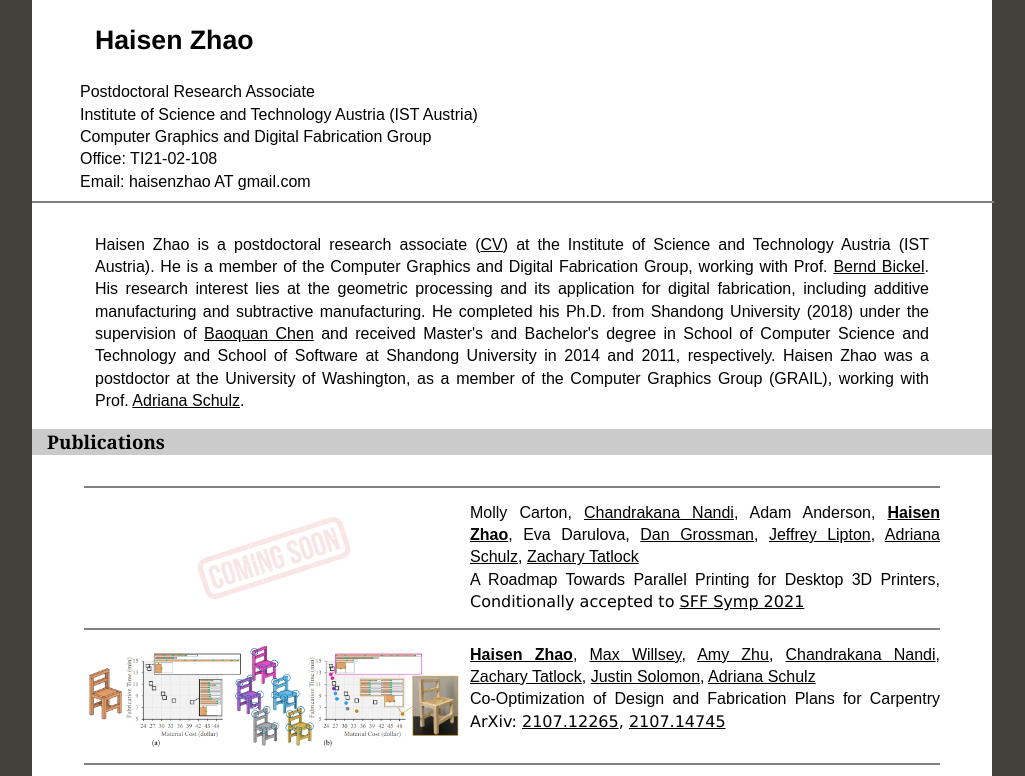
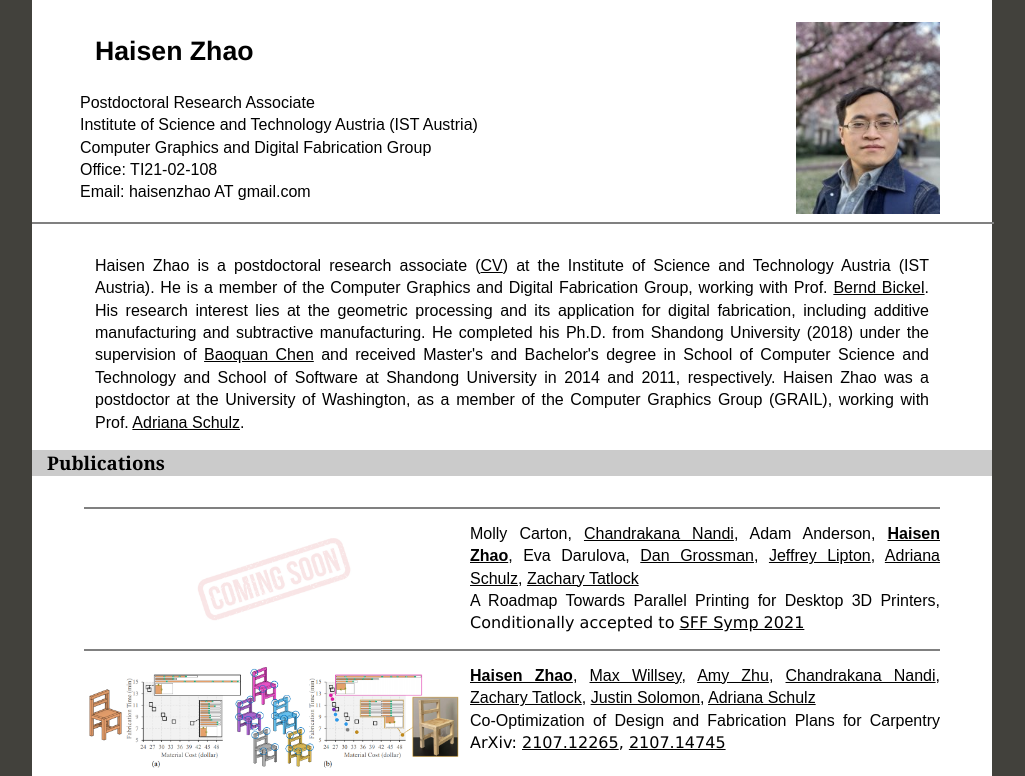
Before and after one commit to zmzhang0/haisenzhao.github.io, a plain HTML site: page index.html in a window 1280 px wide. Shown: the top 776 px of the page, without its empty margins (128-1153 px from the left). Drawn offline with Linux system fonts and the light colour scheme.

Commit message:
Update index.html

```diff
--- a/index.html
+++ b/index.html
@@ -142,7 +142,7 @@ Office: TI21-02-108 <br>
 
 <span style="font-weight: normal;">Email: haisenzhao AT</span><span style="font-weight: normal;"> gmail.com</span></div>
 	</td>
-	<td valign="bottom" style="text-align: left; width: 148px;"><img src="images/citations" width="144" alt=""><br></td>
+	<td valign="bottom" style="text-align: left; width: 148px;"><img src="images/citations.jpeg" width="144" alt=""><br></td>
 </tr>
 </tbody>
 </table>
```
